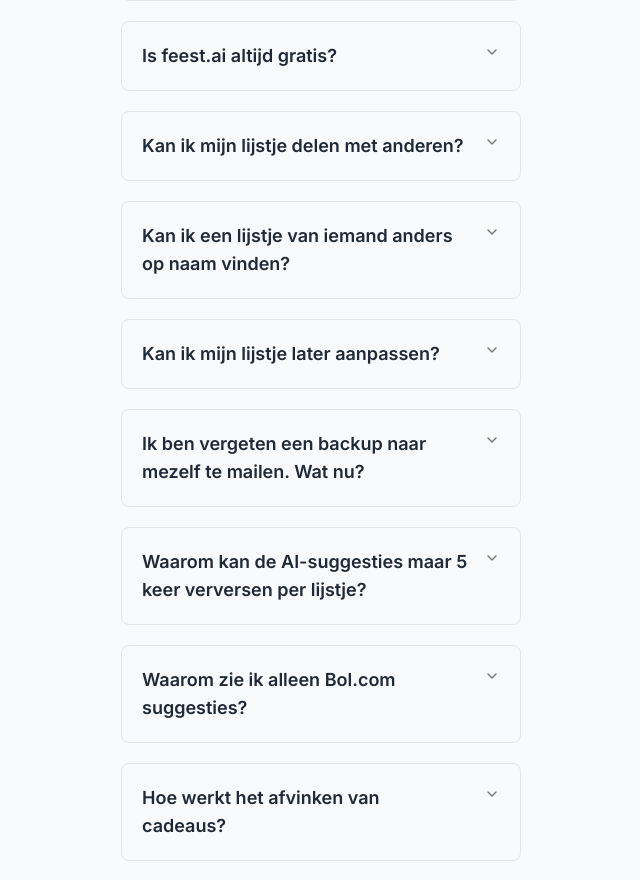
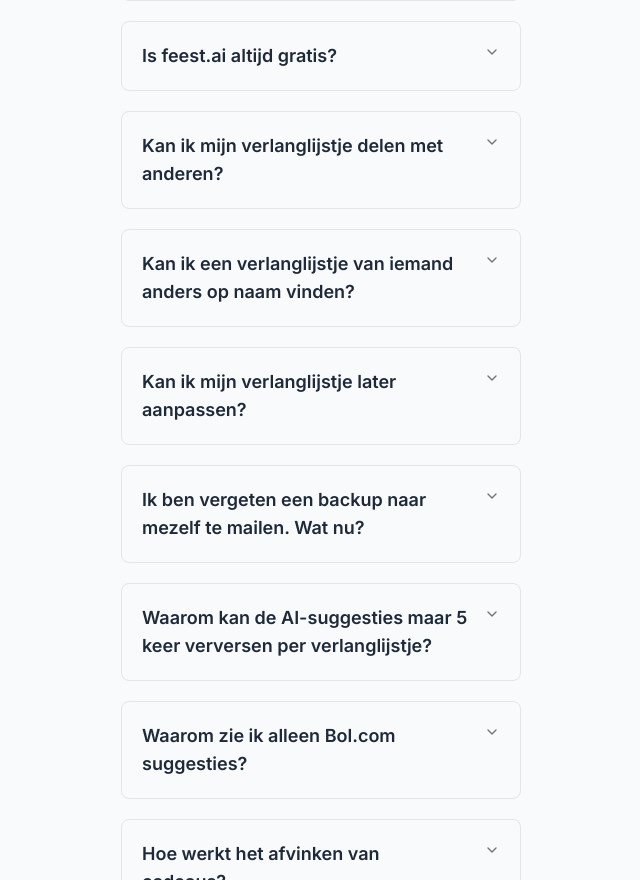
Before and after one commit to lijstje-ai/frontend, a Next.js app: page /support in a window 1280 px wide. Shown: the part 424-1304 px from the top of the page, without its empty margins (319-959 px from the left). Built offline with nearby package versions, Linux system fonts and the light colour scheme; no server answers; what next-recaptcha-v3 would draw is missing.

Commit message:
update:  change the word ‘lijstje’ to ‘verlanglijstje’ everywhere

```diff
--- a/src/app/_components/begin-section.tsx
+++ b/src/app/_components/begin-section.tsx
@@ -16,7 +16,7 @@ export const BeginSection = () => {
         onClick={() => scrollToElement("userForm")}
         className="transition hover:scale-105"
       >
-        Start je lijstje
+        Start je verlanglijstje
       </Button>
     </div>
   );
--- a/src/app/_components/hero.tsx
+++ b/src/app/_components/hero.tsx
@@ -19,7 +19,7 @@ export const Hero = () => {
           onClick={() => scrollToElement("userForm")}
           className="transform px-8 py-3 font-semibold shadow-md transition hover:scale-105"
         >
-          Start je lijstje
+          Start je verlanglijstje
         </Button>
       </div>
     </section>
--- a/src/app/gebruiksvoorwaarden/_components/terms-content.tsx
+++ b/src/app/gebruiksvoorwaarden/_components/terms-content.tsx
@@ -19,7 +19,7 @@ export const TermsContent = () => {
           <div className="space-y-4">
             <div className="mb-6 text-center">
               <p className="text-sm text-gray-600">
-                Laatst bijgewerkt: september 2025
+                Laatst bijgewerkt: november 2025
               </p>
             </div>
 
@@ -100,8 +100,8 @@ export const TermsContent = () => {
                 Affiliate links
               </h3>
               <p className="text-sm leading-relaxed text-gray-700">
-                Op Feest.ai worden affiliate links geplaatst, onder andere
-                naar Bol.com. Wij ontvangen commissie als u via deze links een
+                Op Feest.ai worden affiliate links geplaatst, onder andere naar
+                Bol.com. Wij ontvangen commissie als u via deze links een
                 aankoop doet binnen 5 dagen na aanklikken. Dit beïnvloedt de
                 prijs van uw aankoop niet. Wij zijn niet verantwoordelijk voor
                 de werking of levering van producten via externe websites.
--- a/src/app/support/_components/support-content.tsx
+++ b/src/app/support/_components/support-content.tsx
@@ -15,7 +15,7 @@ import { supportQuestions } from "@/data";
 
 export const SupportContent = () => {
   const handleOpenEmailLink = () => {
-    const user = "feest.ai";
+    const user = "feest.ai.site";
     const domain = "gmail.com";
     const email = `${user}@${domain}`;
 
--- a/src/app/w/[id]/edit/page.tsx
+++ b/src/app/w/[id]/edit/page.tsx
@@ -310,7 +310,7 @@ export default function EditWishlistPage() {
             <p className="text-gray-600">Je verlanglijstje is nog leeg! 🙂</p>
             <p className="text-gray-600">
               Gebruik de <span className="text-[#EF4444]">rode +iconen</span> om
-              cadeaus toe te voegen aan je lijstje. Deel daarna met vrienden &
+              cadeaus toe te voegen aan je verlanglijstje. Deel daarna met vrienden &
               familie👇
             </p>
           </div>
--- a/src/app/w/_components/onboarding-modal.tsx
+++ b/src/app/w/_components/onboarding-modal.tsx
@@ -66,7 +66,7 @@ export const OnboardingModal: React.FC<OnboardingModalProps> = ({
             <b>Nu wordt het leuk!&nbsp;</b>🎉
             <br />
             <br />
-            Gebruik de rode +iconen om cadeaus toe te voegen aan je lijstje.
+            Gebruik de rode +iconen om cadeaus toe te voegen aan je verlanglijstje.
             Deel het daarna met vrienden & familie. Klik op &apos;Start&apos; om
             te beginnen👇&nbsp;🎁
           </p>
--- a/src/app/w/_components/wishlist-header.tsx
+++ b/src/app/w/_components/wishlist-header.tsx
@@ -41,7 +41,7 @@ export const WishlistHeader = () => {
             target="_blank"
             className="hover:text-primary flex cursor-pointer items-center text-gray-700 transition"
           >
-            Maak een lijstje!
+            Maak een verlanglijstje!
           </Link>
         )}
 
--- a/src/data/home.tsx
+++ b/src/data/home.tsx
@@ -45,7 +45,7 @@ export const whySectionQuestions = [
     id: 3,
     title: "Unieke bewerklink",
     description:
-      "Ontvang optioneel een bewerklink om jouw lijstje later aan te passen.",
+      "Ontvang optioneel een bewerklink om jouw verlanglijstje later aan te passen.",
     iconColor: "text-emerald-500",
     iconBackgroundColor: "bg-emerald-500/10",
     icon: (
@@ -75,7 +75,7 @@ export const howItWorksItems = [
     id: 2,
     title: "Ontvang suggesties",
     description:
-      "Onze AI geeft passende cadeautips binnen je budget. Maak je lijstje.",
+      "Onze AI geeft passende cadeautips binnen je budget. Maak je verlanglijstje.",
     iconBackgroundColor: "bg-main-blue",
   },
   {
--- a/src/data/support.ts
+++ b/src/data/support.ts
@@ -12,19 +12,19 @@ export const supportQuestions = [
   },
   {
     id: 3,
-    question: "Kan ik mijn lijstje delen met anderen?",
+    question: "Kan ik mijn verlanglijstje delen met anderen?",
     answer:
-      "Ja, dat kan via de deelknop. Iedereen met de link kan je lijstje bekijken..",
+      "Ja, dat kan via de deelknop. Iedereen met de link kan je verlanglijstje bekijken..",
   },
   {
     id: 4,
-    question: "Kan ik een lijstje van iemand anders op naam vinden?",
+    question: "Kan ik een verlanglijstje van iemand anders op naam vinden?",
     answer:
-      "Nee, dat kan niet. Wil je iemands lijstje zien, vraag dan even rechtstreeks aan de maker.",
+      "Nee, dat kan niet. Wil je iemands verlanglijstje zien, vraag dan even rechtstreeks aan de maker.",
   },
   {
     id: 5,
-    question: "Kan ik mijn lijstje later aanpassen?",
+    question: "Kan ik mijn verlanglijstje later aanpassen?",
     answer:
       "Ja, mits je jezelf een backup hebt gemaild, kun je later producten toevoegen of verwijderen. Anders niet.",
   },
@@ -32,11 +32,11 @@ export const supportQuestions = [
     id: 6,
     question: "Ik ben vergeten een backup naar mezelf te mailen. Wat nu?",
     answer:
-      "Maak een nieuw lijstje aan. Dat is de snelste oplossing. Als je je lijstje nog niet hebt gedeeld en de browser-tab hebt gesloten, dan kun je hem namelijk niet meer terugvinden. Maak dus altijd een backup als je je lijstje later wilt bewerken.",
+      "Maak een nieuw verlanglijstje aan. Dat is de snelste oplossing. Als je je verlanglijstje nog niet hebt gedeeld en de browser-tab hebt gesloten, dan kun je hem namelijk niet meer terugvinden. Maak dus altijd een backup als je je verlanglijstje later wilt bewerken.",
   },
   {
     id: 7,
-    question: "Waarom kan de AI-suggesties maar 5 keer verversen per lijstje?",
+    question: "Waarom kan de AI-suggesties maar 5 keer verversen per verlanglijstje?",
     answer:
       "Elke AI-suggestie kost ons geld. Om de tool gratis te houden, is 5 keer verversen (50 suggesties) de limiet.",
   },
```
Also changed, not shown: 1 other file (tests, documents, lock files or other folders).
